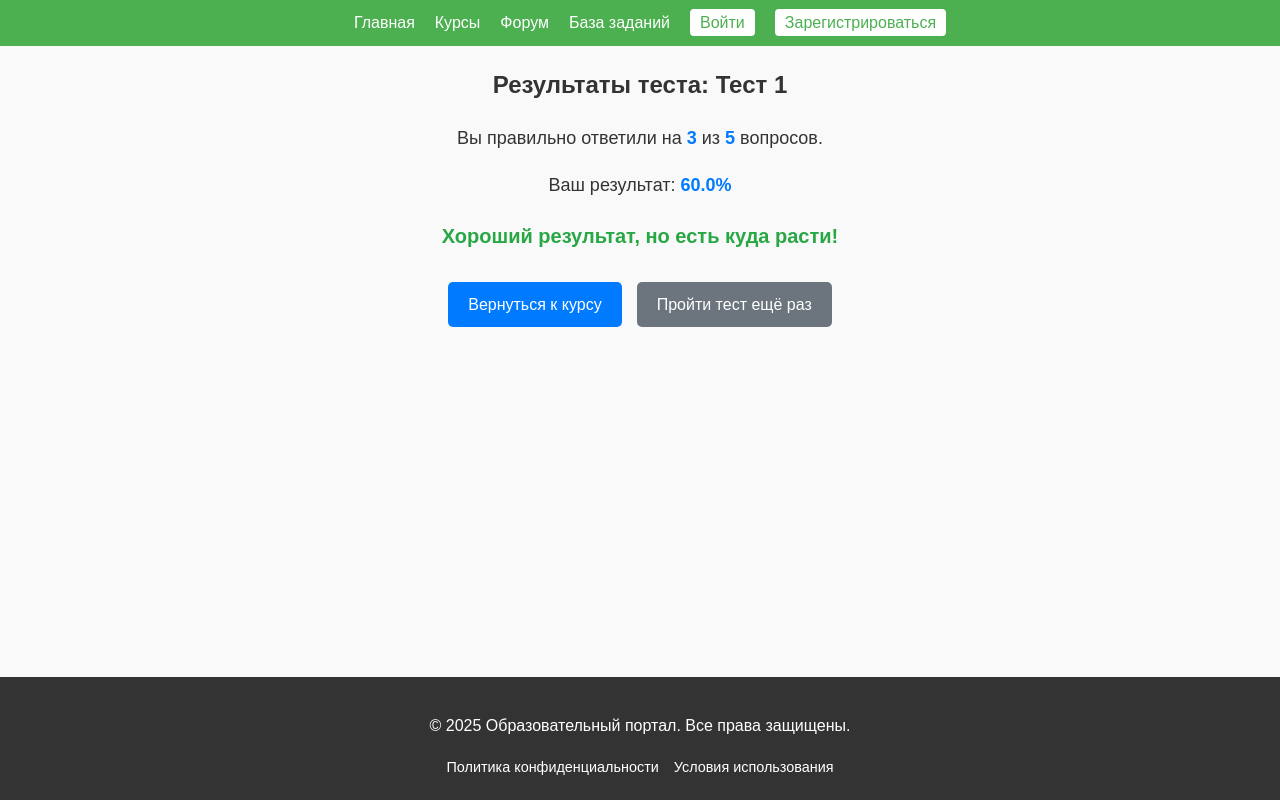
After one commit to Gaiercop/educational_pp25, a Flask app: page /course/1/test/1/result in a window 1280 px wide. The commit adds this page. Run offline with Flask 3, Linux system fonts and the light colour scheme.

Commit message:
tests in deploy

```diff
--- a/main.py
+++ b/main.py
@@ -59,6 +59,7 @@ def tasks():
 @app.route('/tests')
 def tests():
     return render_template('test.html')
+
 @app.route('/course/<int:course_id>/test/<int:test_id>')
 def test(course_id, test_id):
     test_file = os.path.join(TESTS_DIR, f"{course_id}_{test_id}.json")
@@ -70,6 +71,20 @@ def test(course_id, test_id):
         test_data = json.load(file)
 
     return render_template("test.html", test=test_data, course_id=course_id, test_id=test_id)
+
+@app.route('/course/<int:course_id>/test/<int:test_id>/result')
+def test_result(course_id, test_id):
+    test_name = "Тест 1"
+    correct_answers = 3
+    total_questions = 5
+    return render_template(
+        'test_result.html',
+        test={"name": test_name},
+        correct_answers=correct_answers,
+        total_questions=total_questions,
+        course_id=course_id,
+        test_id=test_id
+    )
 
 
 @app.route('/login', methods=["POST", "GET"])
--- a/templates/base.html
+++ b/templates/base.html
@@ -4,7 +4,7 @@
     <meta charset="UTF-8">
     <meta name="viewport" content="width=device-width, initial-scale=1.0">
     <title>{% block title %}{% endblock %}</title>
-    <link rel="stylesheet" href="../static/css/index.css">
+    <link rel="stylesheet" href="{{ url_for('static', filename='css/index.css') }}">
     <script src="https://cdn.jsdelivr.net/npm/bootstrap@5.3.0/dist/js/bootstrap.bundle.min.js"></script>
     <script>
         function toggleTheme() {
--- a/templates/course.html
+++ b/templates/course.html
@@ -5,7 +5,7 @@
 {% block content %}
     <link rel="stylesheet" href="../static/css/styles.css">
     <div class="container">
-        <div class="course-title">Course Name: {{ course.name }}</div>
+        <div class="course-title">{{ course.name }}</div>
 
         <div class="course-description">
             <p>{{ course.description }}</p>
@@ -23,7 +23,7 @@
             {% endfor %}
 
             {% for test in module.tests %}
-            <a href="/course/{{ course_id }}/test/{{ loop.index0 }}" style="text-decoration: none">
+            <a href="/course/{{ course_id }}/test/{{ loop.index }}" style="text-decoration: none">
                 <div class="lesson">
                     <div class="lesson-title">{{ test.name }}</div>
                     <div class="lesson-content">{{ test.description }}</div>
--- /dev/null
+++ b/templates/test_result.html
@@ -0,0 +1,83 @@
+{% extends 'base.html' %}
+
+{% block title %}Результаты теста{% endblock %}
+
+{% block content %}
+    <section class="test-result">
+        <div class="container">
+            <h2>Результаты теста: {{ test.name }}</h2>
+
+            <div class="result-summary">
+                <p>Вы правильно ответили на <strong>{{ correct_answers }}</strong> из <strong>{{ total_questions }}</strong> вопросов.</p>
+                <p>Ваш результат: <strong>{{ (correct_answers / total_questions) * 100 }}%</strong></p>
+            </div>
+
+            {% if correct_answers == total_questions %}
+            <div class="result-congratulations">
+                <p>Отличная работа! Вы прошли тест без ошибок!</p>
+            </div>
+            {% elif correct_answers >= total_questions / 2 %}
+            <div class="result-congratulations">
+                <p>Хороший результат, но есть куда расти!</p>
+            </div>
+            {% else %}
+            <div class="result-congratulations">
+                <p>Не расстраивайтесь, попробуйте ещё раз!</p>
+            </div>
+            {% endif %}
+
+            <div class="buttons">
+                <a href="/course/{{ course_id }}" class="btn-primary">Вернуться к курсу</a>
+                <a href="/course/{{ course_id }}/test/{{ test_id }}" class="btn-secondary">Пройти тест ещё раз</a>
+            </div>
+        </div>
+    </section>
+
+    <style>
+        .test-result {
+            margin-top: 20px;
+            text-align: center;
+        }
+        .result-summary {
+            font-size: 18px;
+            margin: 20px 0;
+        }
+        .result-summary strong {
+            color: #007bff;
+        }
+        .result-congratulations {
+            margin: 20px 0;
+            font-size: 20px;
+            font-weight: bold;
+            color: #28a745;
+        }
+        .buttons {
+            margin-top: 30px;
+            display: flex;
+            justify-content: center;
+            gap: 15px;
+        }
+        .btn-primary, .btn-secondary {
+            padding: 10px 20px;
+            font-size: 16px;
+            border: none;
+            border-radius: 5px;
+            text-decoration: none;
+            cursor: pointer;
+        }
+        .btn-primary {
+            background-color: #007bff;
+            color: white;
+        }
+        .btn-primary:hover {
+            background-color: #0056b3;
+        }
+        .btn-secondary {
+            background-color: #6c757d;
+            color: white;
+        }
+        .btn-secondary:hover {
+            background-color: #5a6268;
+        }
+    </style>
+{% endblock %}
```
Also changed, not shown: templates/index.html (+12 -12 lines), templates/login.html (+0 -7 lines), templates/test.html (+66 -81 lines), tests/0_0.json (+95 -0 lines).
